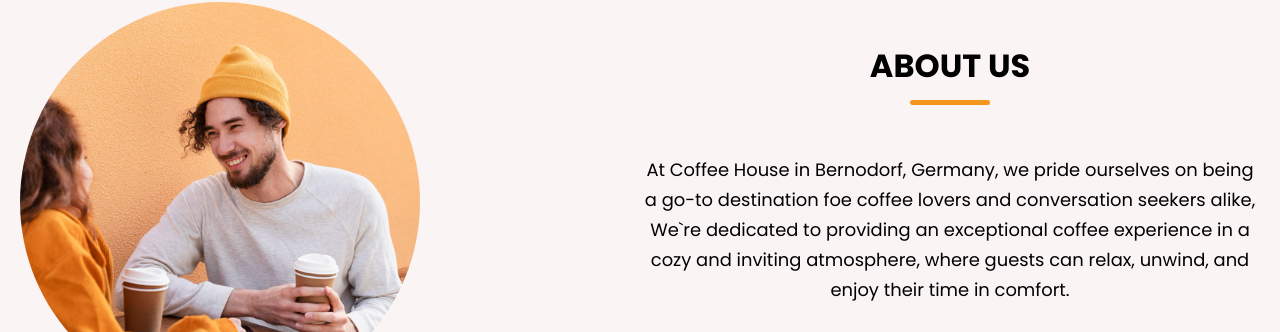
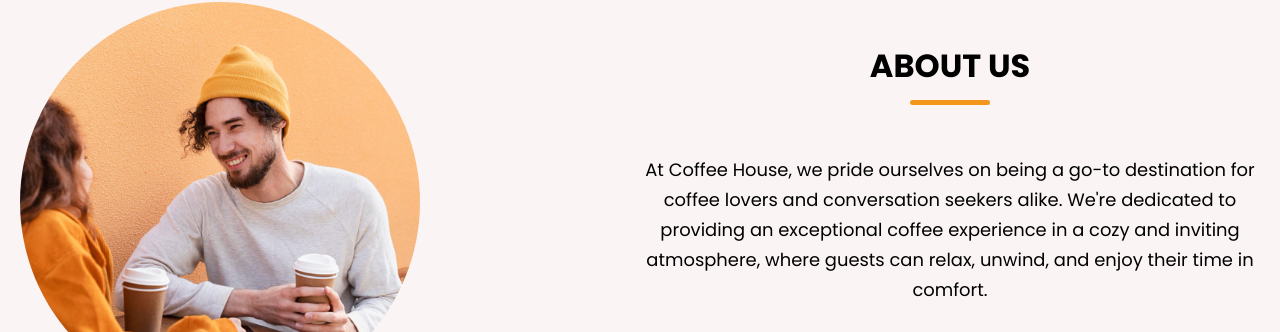
Before and after one commit to Nora-Abdulelah/Coffee-Website, a plain HTML site: page index.html in a window 1280 px wide. Shown: the part 918-1250 px from the top of the page. Drawn offline with nearby package versions, Linux system fonts and the light colour scheme; a web font is replaced by a local one.

Commit message:
Minor code update

```diff
--- a/index.html
+++ b/index.html
@@ -70,12 +70,7 @@
             </div>
             <div class="about-details">
                 <h2 class="section-title">About Us</h2>
-                <p class="text">At Coffee House in Bernodorf, Germany, we
-                    pride ourselves on being a go-to destination foe coffee
-                    lovers and conversation seekers alike, We`re dedicated to
-                    providing an exceptional coffee experience in a cozy and
-                    inviting atmosphere, where guests can relax, unwind, and enjoy
-                    their time in comfort.
+                <p class="text">At Coffee House, we pride ourselves on being a go-to destination for coffee lovers and conversation seekers alike. We're dedicated to providing an exceptional coffee experience in a cozy and inviting atmosphere, where guests can relax, unwind, and enjoy their time in comfort.
                 </p>
                 <div class="social-link-list">
                     <a href="#" class="social-link">
```
